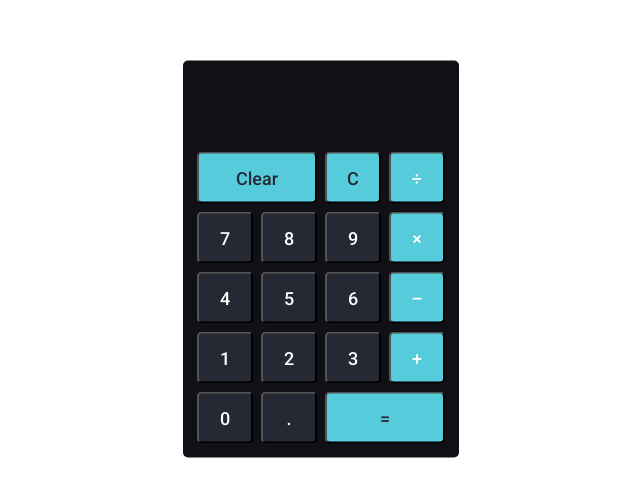
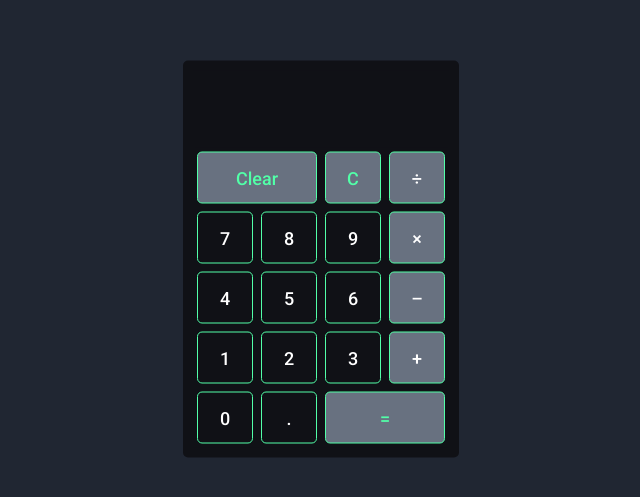
Before and after one commit to oscarlojr/calculadora_react, a React (Create React App) app: page / in a window 1280 px wide. Shown: the part 141-638 px from the top of the page, without its empty margins (319-959 px from the left). Built offline with nearby package versions, Linux system fonts and the light colour scheme.

Commit message:
Ajuste final do css

```diff
--- a/src/App.css
+++ b/src/App.css
@@ -9,6 +9,7 @@ body {
     display: flex;
     justify-content: center;
     align-items: center;
+    background: #202632;
 }
 
 .container {
@@ -45,26 +46,39 @@ input[type="text"] {
 #clear {
     grid-column: 1/3;
     grid-row: 1;
-    color: #262834;
+    color: #52ffa8;
 }
 
 #result {
     grid-column: 3/5;
     grid-row: 5;
-    color: #262834;
+    color: #52ffa8;
 }
 
 #backspace {
-    color: #262834;
+    color: #52ffa8;
 }
 
 button {
     margin: 4px;
-    border-radius: 5px;
+
     cursor: pointer;
-    background: #262834;
+    background: transparent;
     color: #ffffff;
     font-weight: 500;
+    border: 1px solid #52ffa8;
+    border-radius: 5px;
+}
+
+button:hover,
+.highlight:hover,
+#backspace:hover,
+#result:hover,
+#clear:hover {
+    color: #202632;
+    background: #52ffa8;
+    transition: 0.2s;
+
 }
 
 input:focus,
@@ -75,5 +89,5 @@ button:active {
 }
 
 .highlight {
-    background: #56cbdb;
+    background: #687180;
 }
```
